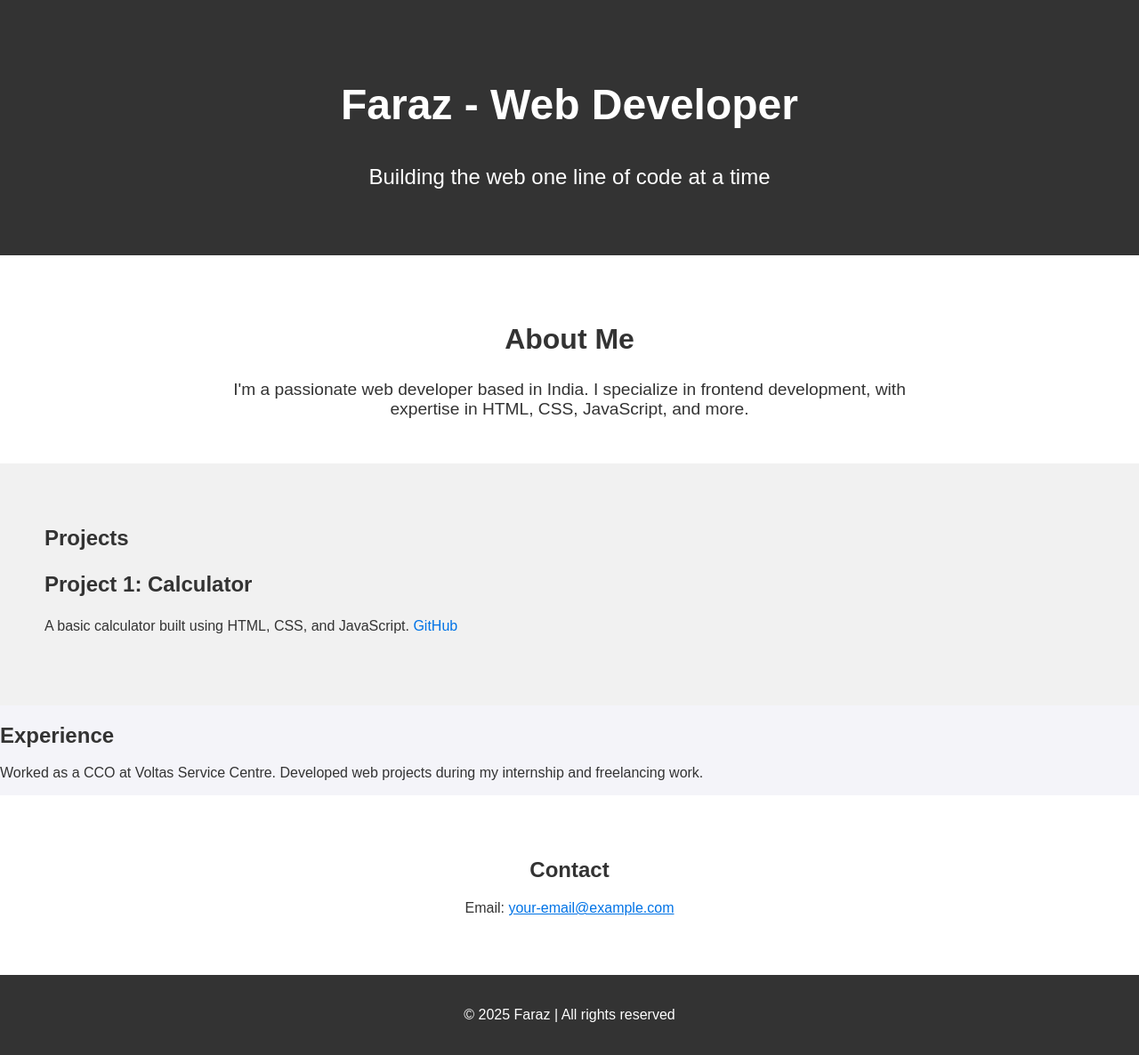
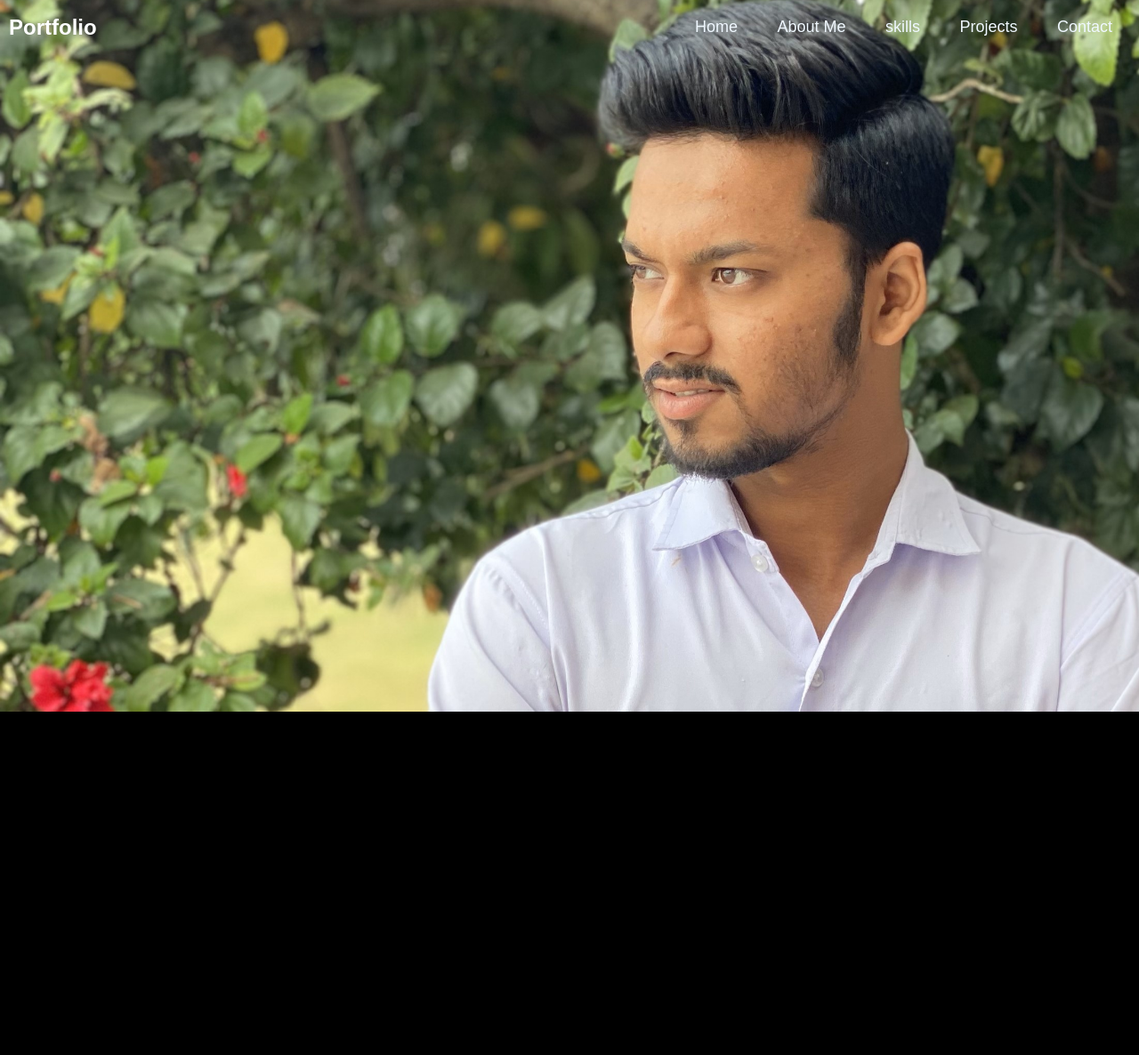
Before and after one commit to FarazKhan979765/CodeAlpha_project_Portfolio, a plain HTML site: page index.html in a window 1280 px wide. Shown: the whole page at 89% size. After the commit the page ends 800 px from the top, so only its background shows below. Drawn offline with Linux system fonts and the light colour scheme.

Commit message:
navbar added

```diff
--- a/index.html
+++ b/index.html
@@ -1,49 +1,26 @@
 <!DOCTYPE html>
-<html lang="en">
+<html>
 <head>
-  <meta charset="UTF-8">
-  <meta name="viewport" content="width=device-width, initial-scale=1.0">
-  <title>Your Name | Portfolio</title>
+  <title>Portfolio</title>
   <link rel="stylesheet" href="style.css">
 </head>
 <body>
-  <!-- Home Section -->
-  <section id="home">
-    <h1>Faraz - Web Developer</h1>
-    <p>Building the web one line of code at a time</p>
-  </section>
+  <div id="header">
+    <div class="container">
+      <nav>
+        <h1>Portfolio</h1>
+        <ul>
+          <li><a href="#">Home</a></li>
+          <li><a href="#">About Me</a></li>
+          <li><a href="#">skills</a></li>
+          <li><a href="#">Projects</a></li>
+          <li><a href="#">Contact</a></li>
+        </ul>
+      </nav>
+    </div>
+  </div>
 
-  <!-- About Me Section -->
-  <section id="about">
-    <h2>About Me</h2>
-    <p>I'm a passionate web developer based in India. I specialize in frontend development, with expertise in HTML, CSS, JavaScript, and more.</p>
-  </section>
 
-  <!-- Projects Section -->
-  <section id="projects">
-    <h2>Projects</h2>
-    <div class="project">
-      <h3>Project 1: Calculator</h3>
-      <p>A basic calculator built using HTML, CSS, and JavaScript. <a href="github-link">GitHub</a></p>
-    </div>
-    <!-- Add more projects here -->
-  </section>
 
-  <!-- Experience Section -->
-  <section id="experience">
-    <h2>Experience</h2>
-    <p>Worked as a CCO at Voltas Service Centre. Developed web projects during my internship and freelancing work.</p>
-  </section>
-
-  <!-- Contact Section -->
-  <section id="contact">
-    <h2>Contact</h2>
-    <p>Email: <a href="mailto:your-email@example.com">your-email@example.com</a></p>
-  </section>
-
-  <!-- Footer -->
-  <footer>
-    <p>&copy; 2025 Faraz | All rights reserved</p>
-  </footer>
 </body>
 </html>
--- a/style.css
+++ b/style.css
@@ -1,79 +1,62 @@
-/* Global styles */
-body {
-    font-family: Arial, sans-serif;
-    margin: 0;
-    padding: 0;
-    background-color: #f4f4f9;
-    color: #333;
+*{
+  margin: 0%;
+  padding: 0%;
+  font-family:'Poooines', sans-serif;
+  box-sizing: border-box;
 }
 
-  /* Home Section */
-  #home {
-    background-color: #333;
+body{
+  background-color: black;
   color: white;
-    text-align: center;
-    padding: 50px 0;
 }
 
-  #home h1 {
-    font-size: 3em;
+#header{
+  width: 100%;
+  height: 100vh;
+  background-image: url(images/bgimg.png.jpg);
+  background-size: cover;
+  background-position: center;
 }
 
-  #home p {
-    font-size: 1.5em;
+.container{
+  padding: 10px 10px;
 }
 
-  /* About Section */
-  #about {
-    padding: 50px;
-    background-color: #fff;
-    text-align: center;
+nav{
+  display: flex;
+  align-items: center;
+  justify-content: space-between;
+  flex-wrap:wrap ;
 }
 
-  #about h2 {
-    font-size: 2em;
+h1{
+  width: 140px;
 }
 
-  #about p {
-    font-size: 1.2em;
-    max-width: 800px;
-    margin: 0 auto;
+nav ul li{
+  display: inline-block;
+  list-style: none;
+  margin: 10px 20px;
 }
 
-  /* Projects Section */
-  #projects {
-    padding: 50px;
-    background-color: #f1f1f1;
+nav ul li a{
+  color: aliceblue;
+  text-decoration: none;
+  font-size: 18px;
+  position: relative;
 }
 
-  .project {
-    margin-bottom: 30px;
+nav ul li a::after{
+  content: '';
+  width: 0%;
+  height: 3px;
+  background: #ff004f;
+  position: absolute;
+  left: 0;
+  bottom: -6px;
+  transition: 0.5s;
 }
 
-  .project h3 {
-    font-size: 1.5em;
+nav ul li a:hover::after{
+  width: 100%;
 }
-
-  .project a {
-    color: #0073e6;
-    text-decoration: none;
-  }
-
-  /* Contact Section */
-  #contact {
-    padding: 50px;
-    background-color: #fff;
-    text-align: center;
-  }
-
-  #contact a {
-    color: #0073e6;
-  }
-
-  /* Footer */
-  footer {
-    text-align: center;
-    padding: 20px;
-    background-color: #333;
-    color: white;
-  }
```
Also changed, not shown: images/bgimg.png.jpg (added), images/faraz.png (added), 1 other file. Lines whose indentation alone changed are shown as unchanged.
